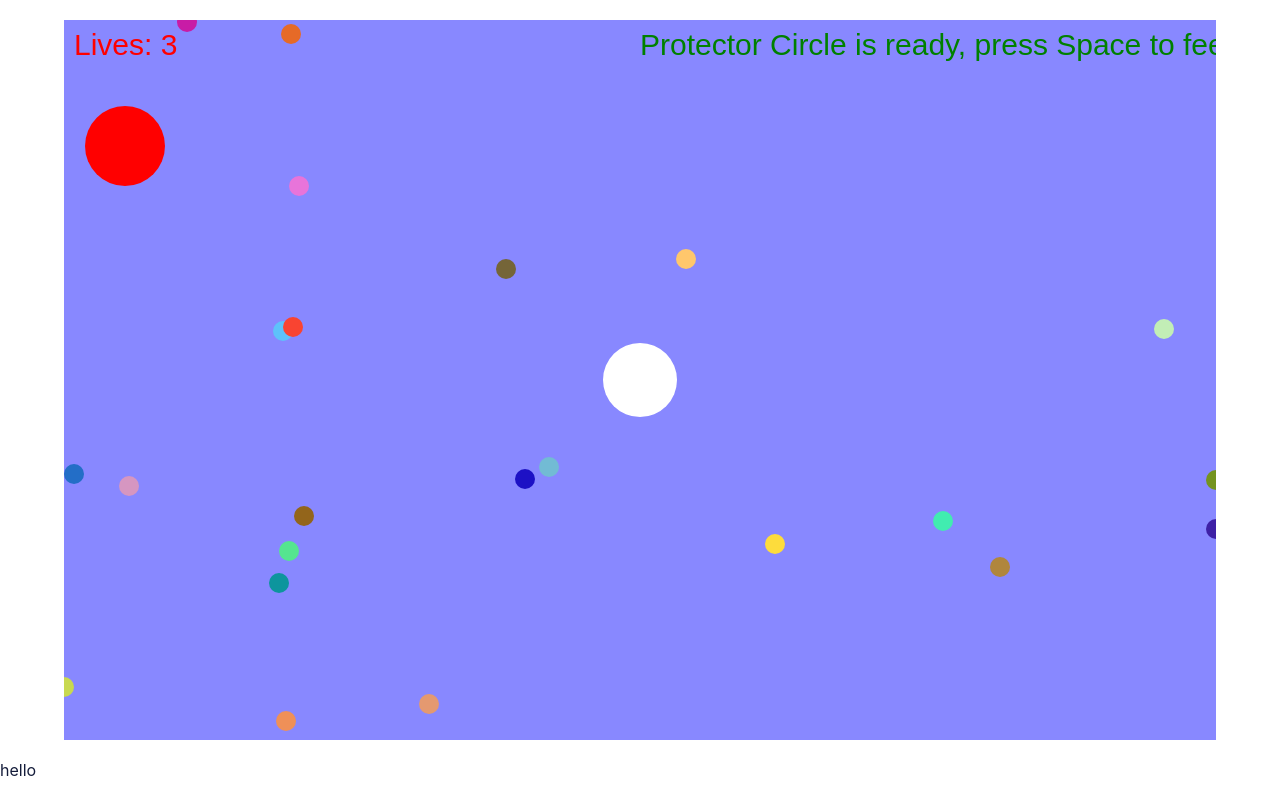
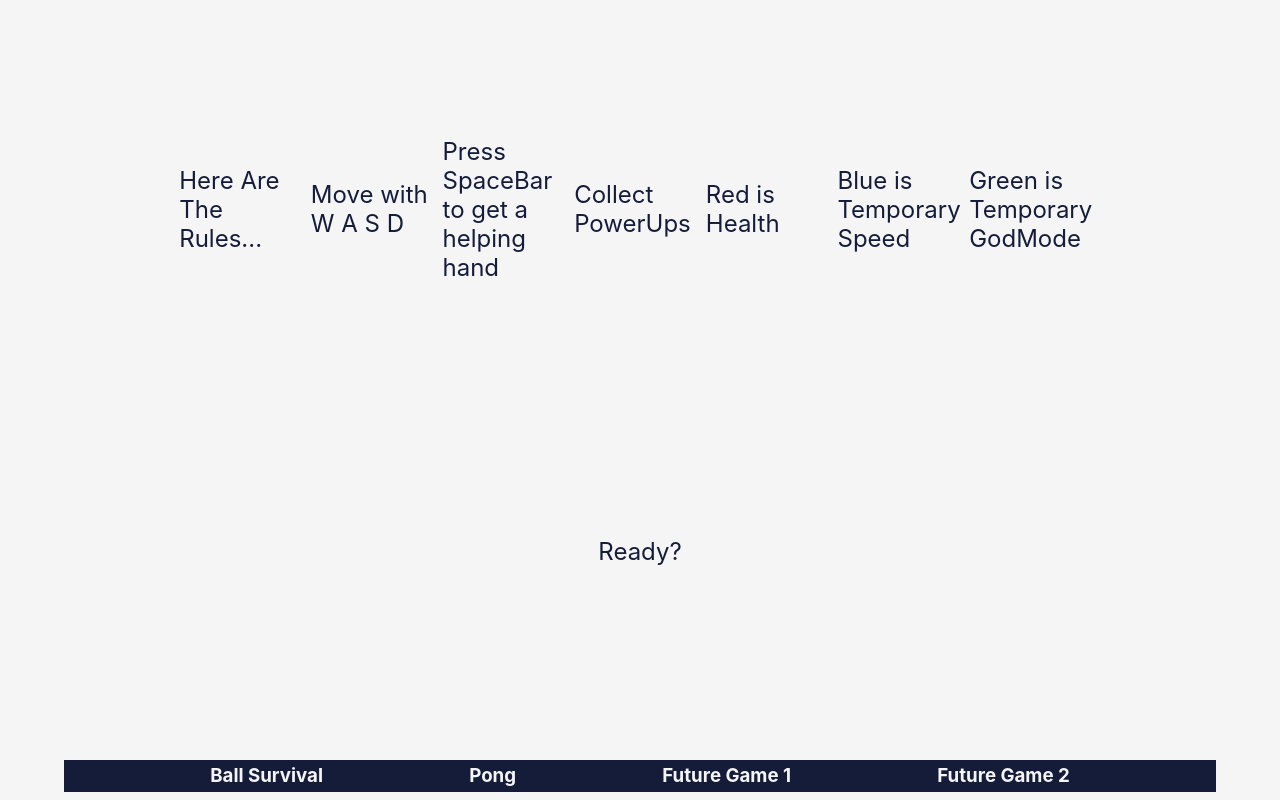
Before and after one commit to AdamAksel/CanvasGames, a React (Create React App) app: page / in a window 1280 px wide. Built offline with nearby package versions, Linux system fonts and the light colour scheme.

Commit message:
designing main screen

```diff
--- a/src/App.js
+++ b/src/App.js
@@ -10,7 +10,6 @@ function App() {
     <StyledApp>
       <GlobalStyle />
       <Main />
-      <div>hello</div>
     </StyledApp>
   )
 }
--- a/src/components/Main/Main.elements.js
+++ b/src/components/Main/Main.elements.js
@@ -7,3 +7,27 @@ export const GameContainer = styled.div`
   width: 100vw;
   height: 95vh;
 `
+
+export const NavContainer = styled.div`
+  display: flex;
+  justify-content: center;
+  align-items: center;
+  width: 100vw;
+  height: 4vh;
+`
+export const NavArea = styled.div`
+  display: flex;
+  justify-content: space-evenly;
+  align-items: center;
+  width: 90%;
+  height: 99%;
+  background-color: #141c3a;
+`
+export const NavItem = styled.h3`
+  color: whitesmoke;
+
+  :hover {
+    color: lightblue;
+    cursor: pointer;
+  }
+`
--- a/src/components/Main/Main.js
+++ b/src/components/Main/Main.js
@@ -1,13 +1,29 @@
-import React from 'react'
-import { GameContainer } from './Main.elements'
+import React, { useState } from 'react'
+import { GameContainer, NavContainer, NavArea, NavItem } from './Main.elements'
 import BallsCanvas from '../BallsCanvas/BallsCanvas'
+import BallsCanvasRules from '../Rules/BallsCanvasRules/BallsCanvasRules'
 
 const Main = () => {
+  const [whatGame, setWhatGame] = useState(0)
+  const [rules, setRules] = useState(true)
+
   return (
     <>
       <GameContainer>
-        <BallsCanvas />
+        {whatGame === 0 && rules ? (
+          <BallsCanvasRules setRules={setRules} rules={rules} />
+        ) : whatGame === 0 ? (
+          <BallsCanvas />
+        ) : null}
       </GameContainer>
+      <NavContainer>
+        <NavArea>
+          <NavItem>Ball Survival</NavItem>
+          <NavItem>Pong</NavItem>
+          <NavItem>Future Game 1</NavItem>
+          <NavItem>Future Game 2</NavItem>
+        </NavArea>
+      </NavContainer>
     </>
   )
 }
--- /dev/null
+++ b/src/components/Rules/BallsCanvasRules/BallsCanvasRules.elements.js
@@ -0,0 +1,39 @@
+import styled from 'styled-components'
+
+export const RulesArea = styled.div`
+  display: flex;
+  justify-content: center;
+  align-items: center;
+  flex-wrap: wrap;
+  width: 90%;
+  height: 90%;
+`
+
+export const RulesHalfArea = styled.div`
+  display: flex;
+  justify-content: center;
+  align-items: center;
+  width: 80%;
+  height: 40%;
+`
+
+export const RulesButton = styled.div`
+  display: flex;
+  justify-content: center;
+  align-items: center;
+  width: 10%;
+  height: 10%;
+
+  :hover {
+    color: lightblue;
+    cursor: pointer;
+  }
+`
+
+export const RulesText = styled.div`
+  display: flex;
+  justify-content: center;
+  align-items: center;
+  font-size: 3vh;
+  width: 66vw;
+`
--- /dev/null
+++ b/src/components/Rules/BallsCanvasRules/BallsCanvasRules.js
@@ -0,0 +1,43 @@
+import React from 'react'
+import {
+  RulesArea,
+  RulesHalfArea,
+  RulesButton,
+  RulesText,
+} from './BallsCanvasRules.elements'
+
+const BallsCanvasRules = (props) => {
+  const { rules, setRules } = props
+  return (
+    <>
+      <RulesArea>
+        <RulesHalfArea>
+          <RulesText>Here Are The Rules...</RulesText>
+
+          <RulesText>Move with W A S D</RulesText>
+
+          <RulesText>Press SpaceBar to get a helping hand</RulesText>
+
+          <RulesText>Collect PowerUps</RulesText>
+
+          <RulesText>Red is Health</RulesText>
+
+          <RulesText>Blue is Temporary Speed</RulesText>
+
+          <RulesText>Green is Temporary GodMode</RulesText>
+        </RulesHalfArea>
+        <RulesHalfArea>
+          <RulesButton
+            onClick={() => {
+              setRules(!rules)
+            }}
+          >
+            <RulesText>Ready?</RulesText>
+          </RulesButton>
+        </RulesHalfArea>
+      </RulesArea>
+    </>
+  )
+}
+
+export default BallsCanvasRules
--- a/src/globalstyles.js
+++ b/src/globalstyles.js
@@ -23,7 +23,7 @@ export const GlobalStyle = createGlobalStyle`
 }
 
 body {
-        background-color: white;
+        background-color: whitesmoke;
         color: #141c3a;
     }
 
```
Also changed, not shown: src/components/Pong/Pong.js (added, +11 -0 lines), src/components/Pong/Pong.elements.js (added).
